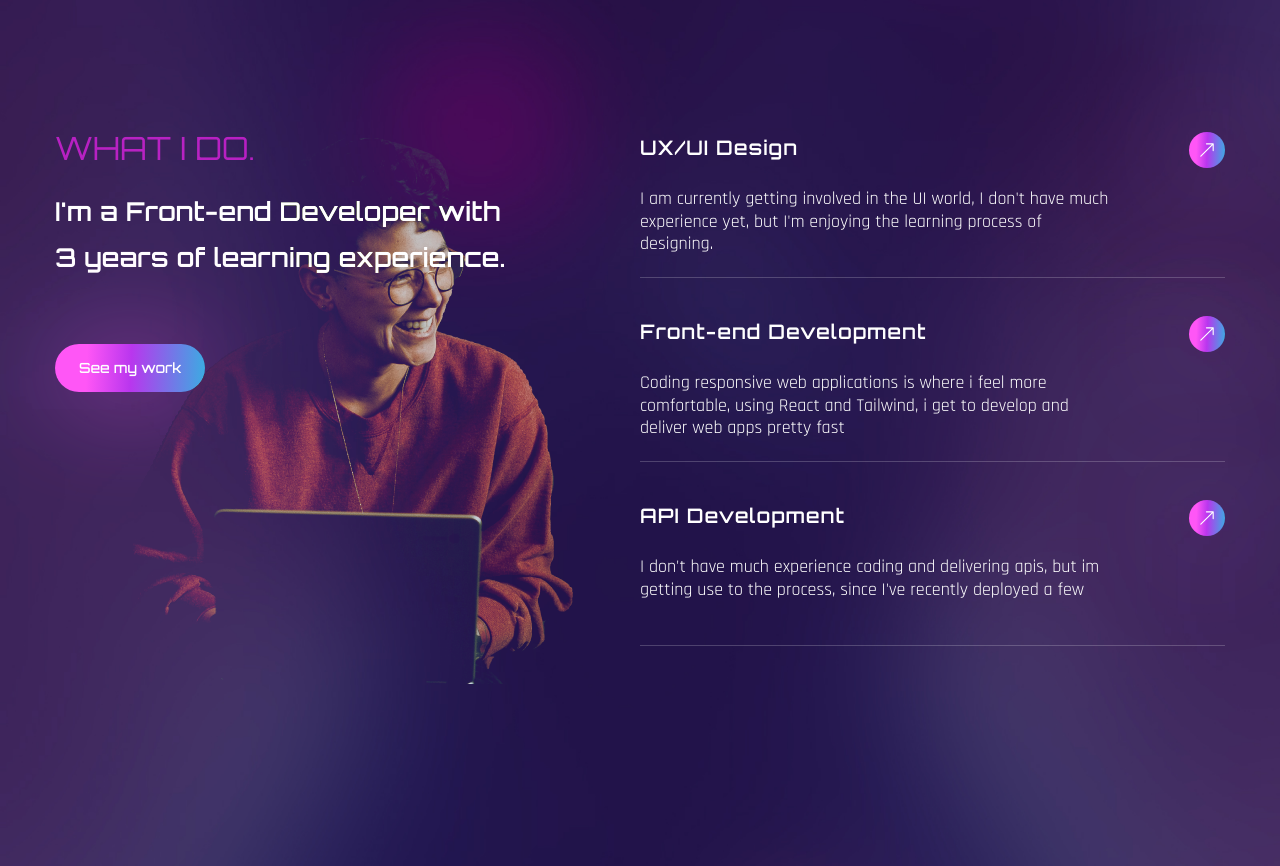
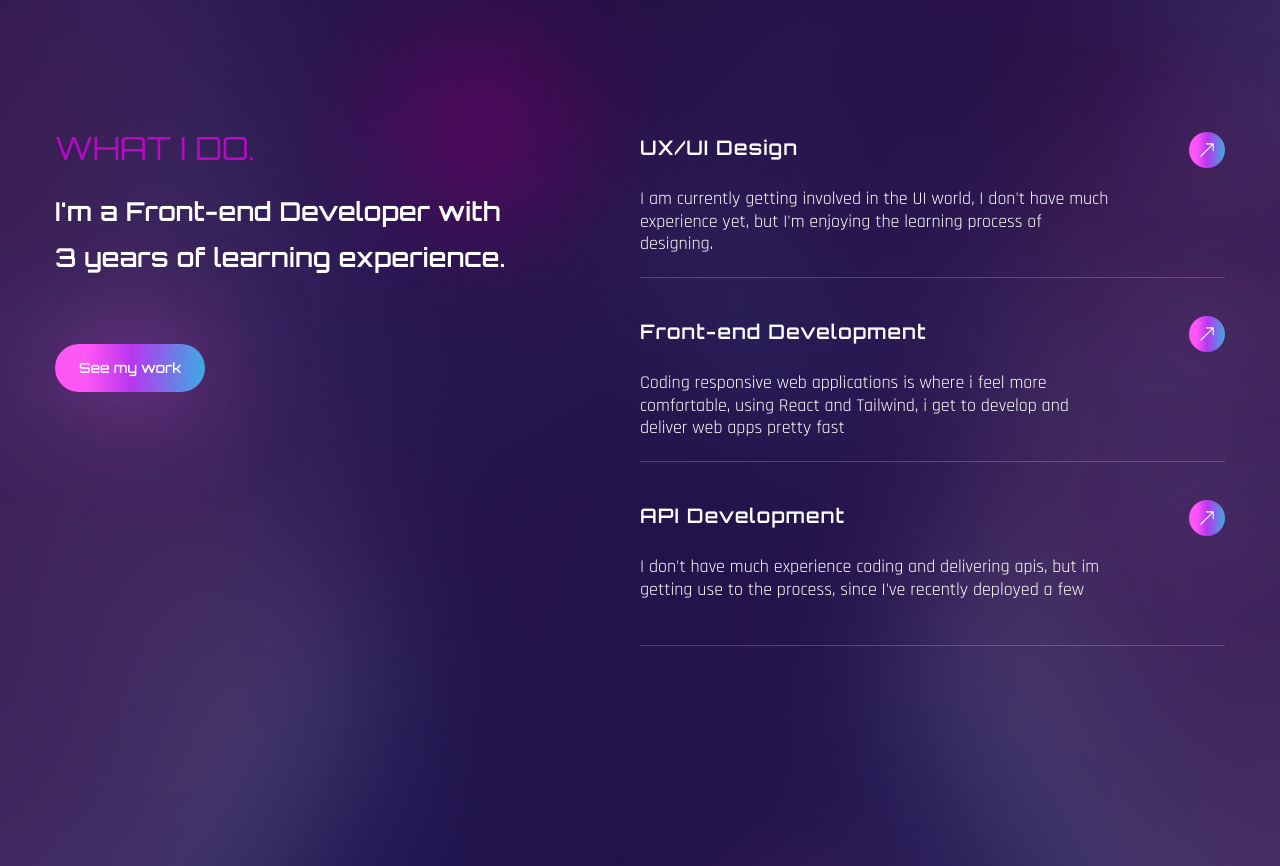
Before and after one commit to SheaDevop/Portfolio, a React (Create React App) app: page / in a window 1280 px wide. Shown: the part 1600-2466 px from the top of the page. Built offline with nearby package versions, Linux system fonts and the light colour scheme; the HTML template or start-up script is replaced by a standard one; a web font is replaced by a local one.

Commit message:
services

```diff
--- a/src/components/Services.js
+++ b/src/components/Services.js
@@ -23,7 +23,7 @@ const Services = () => {
     <section id='services' className='section'>
       <div className='container mx-auto'>
         <div className='flex flex-col lg:flex-row '>
-          <motion.div variants={fadeIn('right', 0.3)} initial='hidden' whileInView={'show'} viewport={{ once: false, amount: 0.3 }} className='flex-1 lg:bg-services lg:bg-bottom bg-no-repeat mix-blend-lighten mb-12 lg:mb-0'>
+          <motion.div variants={fadeIn('right', 0.3)} initial='hidden' whileInView={'show'} viewport={{ once: false, amount: 0.3 }} className='flex-1 mb-12 lg:mb-0'>
             <h2 className='h2 text-accent mb-6'>What I Do.</h2>
             <h3 className='h3 max-w-[455px] mb-16 '>
               I'm a Front-end Developer with 3 years of learning experience.
```
